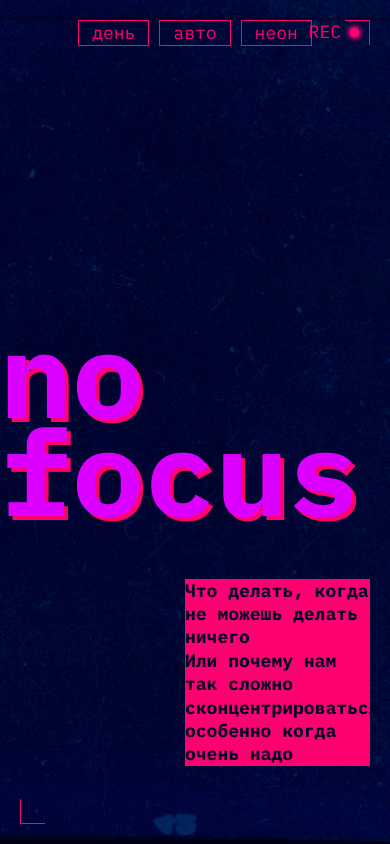
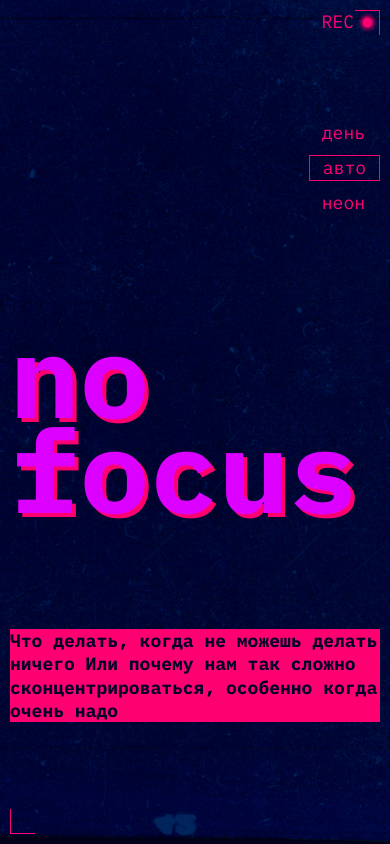
Before and after one commit to GrigoryMem/slozhno-sosredotochitsya, a website: page index.html in a window 390 px wide. Drawn offline with Linux system fonts and the light colour scheme.

Commit message:
header 375

```diff
--- a/index.html
+++ b/index.html
@@ -49,8 +49,8 @@
         <h1 class="header__title">
           no focus
         </h1>
-        <p class="header__paragraph">
-          Что делать, когда не можешь делать ничего <br>
+        <p class="header__paragraph title-decor">
+          Что делать, когда не можешь делать ничего
           Или почему нам так сложно сконцентрироваться, особенно когда очень надо
         </p>
       </div>
--- a/styles/style.css
+++ b/styles/style.css
@@ -13,7 +13,7 @@
   background-repeat: no-repeat;
   background-position:center;
   color:var(--text-color);
-  max-inline-size: 1024px;
+  /* max-inline-size: 1024px; */
 
 
 
@@ -29,10 +29,18 @@
   grid-template-rows:1fr min-content 1fr;
 
   block-size: max(668px,100vh);
-  padding-top:20px;
-  padding-bottom:20px;
-  padding-right: 20px;
+  padding: 20px 20px 20px 0;
  }
+
+
+ @media (width <=535px) {
+
+  .header{
+    padding:10px;
+  }
+
+ }
+
 
  .header:before,.header:after {
   content: "";
@@ -43,6 +51,7 @@
   inline-size: 25px;
   aspect-ratio: 1;
  }
+
  .header:before {
   inset-inline-end: 20px;
   inset-block-start: 20px;
@@ -54,12 +63,37 @@
   inset-block-end: 20px;
  }
 
+ @media (width <=535px) {
+
+   .header:before {
+  inset-inline-end: 10px;
+  inset-block-start: 10px;
+}
+
+ .header:after {
+  rotate:180deg;
+  inset-inline-start: 10px;
+  inset-block-end: 10px;
+ }
+ }
+
 .decorated-zone {
 }
 
 .header__theme-menu {
+
   justify-self: center;
   padding-left: 20px;
+}
+
+@media screen and (orientation:portrait) {
+
+  .header__theme-menu {
+      align-self: center;
+      justify-self: end;
+      display: flex;
+
+  }
 }
 
 .header__theme-menu-list {
@@ -68,6 +102,13 @@
   flex-wrap: wrap;
   justify-content: space-between;
   line-height: 1;
+}
+
+@media screen and (orientation:portrait) {
+
+  .header__theme-menu-list {
+    flex-direction: column;
+  }
 }
 
 .header__theme-menu-item {
@@ -86,13 +127,16 @@ text-align: center;
   text-transform: lowercase;
   padding: 3px 13px;
 color: var(--accent-color);
-border:1px solid  var(--accent-color);
+
 }
 
 .header__theme-menu-button_type_light {
 }
+
 .header__theme-menu-button_active {
+  border:1px solid  var(--accent-color);
 }
+
 .header__theme-menu-button_type_auto {
 }
 .header__theme-menu-button_type_dark {
@@ -109,16 +153,21 @@ border:1px solid  var(--accent-color);
   display: flex;
   align-items: center;
 
-  inset-block-start:20px;
+
   text-transform: uppercase;
   inset-inline-end: 40px;
   color:var(--accent-color);
   max-width: 52px;
-  /* padding-block-start:2px; */
   text-align: center;
   line-height: 1.38;
+}
 
+@media (width <= 535px){
 
+  .header__decor-elem {
+    inset-block-start:10px;
+    inset-inline-end: 27px;
+  }
 }
 
 .header__decor-elem:after {
@@ -145,18 +194,40 @@ text-shadow: 4px 4px 0 var(--accent-color);
 justify-self: start;
 }
 
+@media (width<768px) {
+
+  .header__title {
+    font-size: clamp(7.25rem, 7.0115rem + 1.0178vw, 7.5rem);
+  }
+}
+
+
+.title-decor {
+  color: var(--background-page);
+  background-color: var(--accent-color);
+}
+
 .header__paragraph {
 
-  width:min(50%, 491px);
+
+  width: clamp(23rem, 48.047vw - 0.063rem, 30.688rem);
+
   font-family: 'IBM Plex Mono', sans-serif;
   font-style: normal;
   font-weight: 700;
   font-size: 18px;
-  color: var(--background-page);
-  background-color: var(--accent-color);
+
   align-self:center;
   justify-self: end;
   line-height: 1.3;
 
+}
 
+
+
+@media (width <=535px) {
+
+  .header__paragraph {
+    width: 100%;
+  }
 }
--- a/styles/variables.css
+++ b/styles/variables.css
@@ -11,4 +11,5 @@
   --text-color:#F1B2CE;
   --cover-dark:'';
   --heading-color: #DB00FF;
+  --src-dark-theme: '../images/cover-image-dark.png';
 }
```
